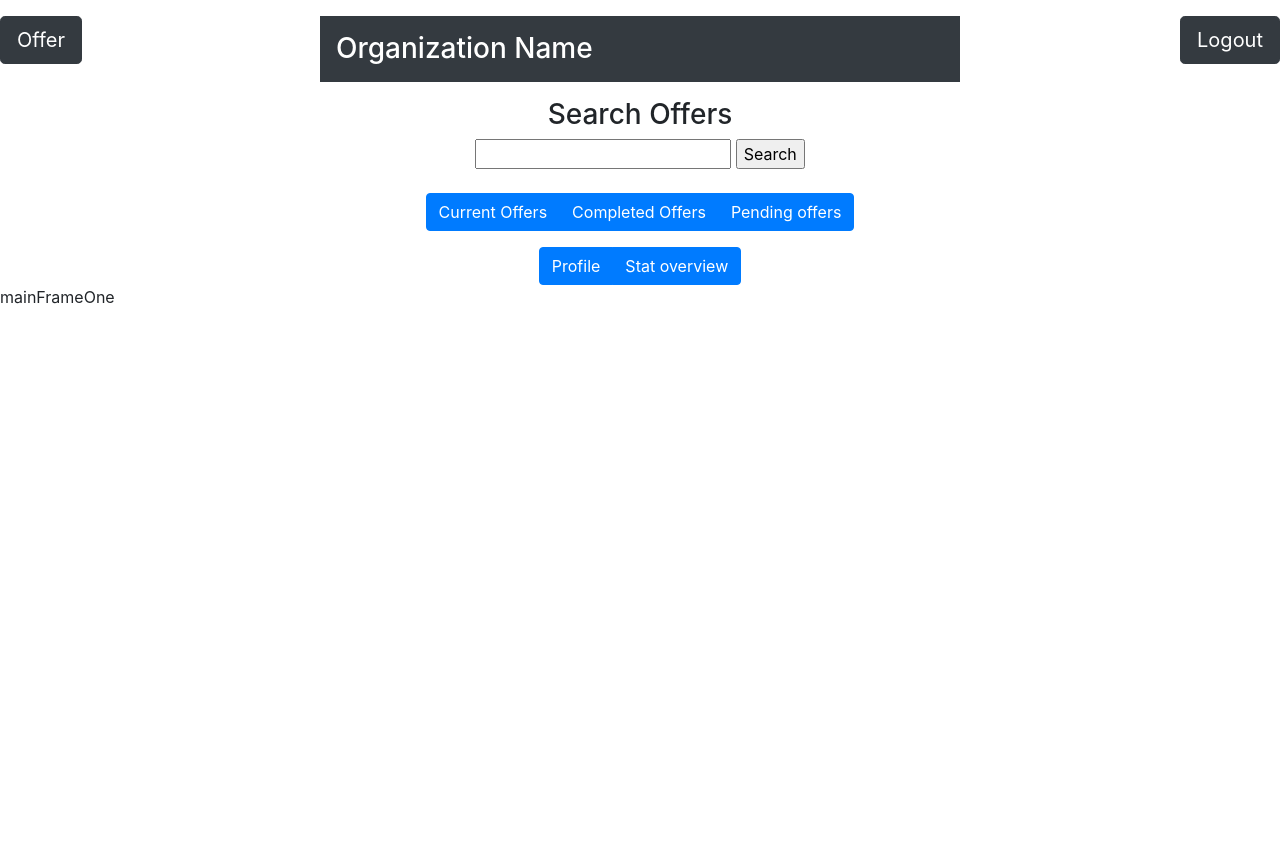
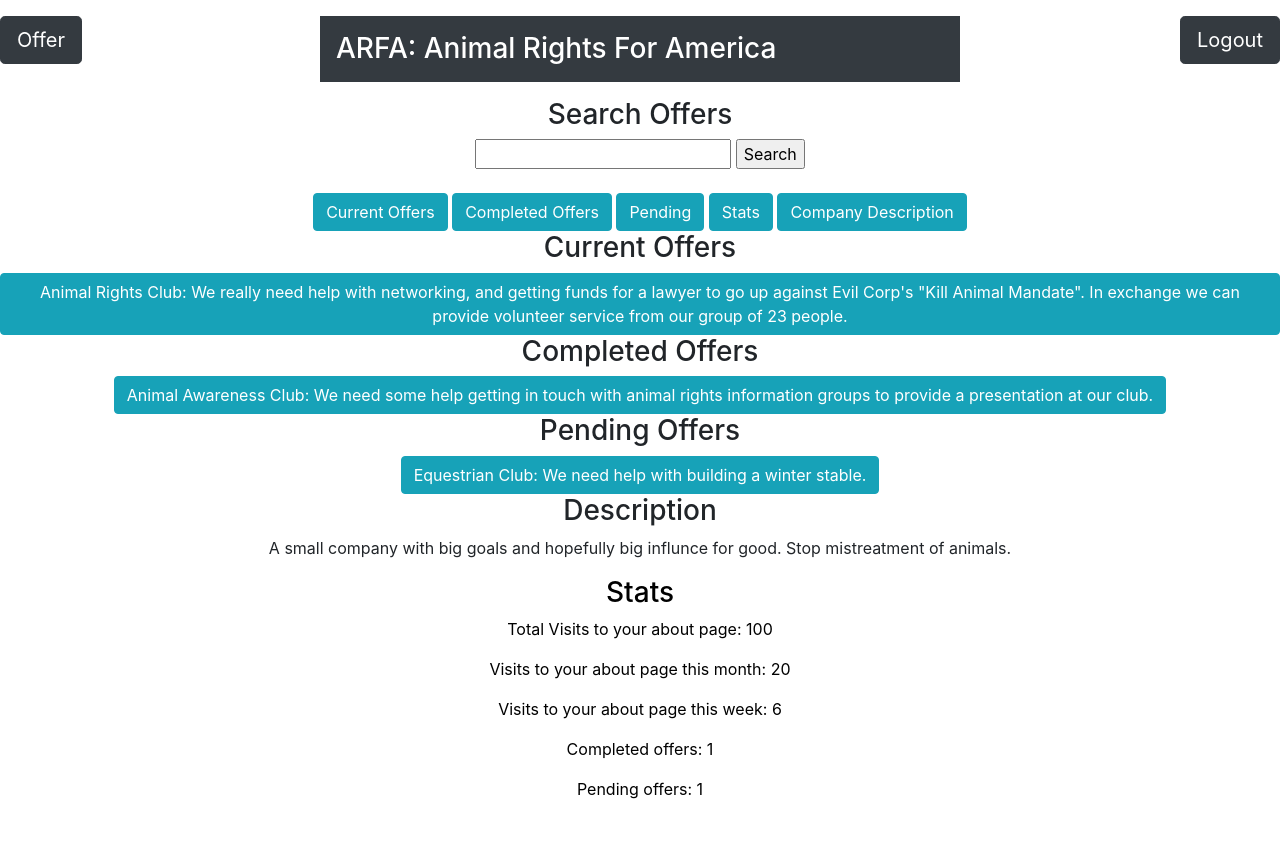
Before and after one commit to williammunnich/Hacky-bois, a Flask app: page /company/1 in a window 1280 px wide. Before the commit the page ends 304 px from the top, so only its background shows below. Run offline with Flask 2, Linux system fonts and the light colour scheme; some libraries are stand-ins or nearby versions.

Commit message:
small chnge

```diff
--- a/hackathon/templates/business.html
+++ b/hackathon/templates/business.html
@@ -12,7 +12,6 @@
 
 <head>
     <title>Hacky Bois</title>
-    <script src={{ url_for('static', filename='script/main.js') }}></script>
     <style href="{{ url_for('static', filename='css/style.css') }}" rel="stylesheet" type="text/css"></style>
     <meta name="viewport" content="width=device-width, initial-scale=1">
 </head>
@@ -34,12 +33,10 @@
 </div>
 
 <div class="float-left">
-    <button type="button" class="btn btn-info btn-dark btn-lg right" data-toggle="modal" data-target="#business-modal">
-        Offer
-    </button>
+  <button type="button" class="btn btn-info btn-dark btn-lg right" data-toggle="modal" data-target="#business-modal">Offer</button>
 </div>
 
-<h3 class="container w-50 p-3 my-3 bg-dark text-white">Organization Name</h3>
+<h3 class="container w-50 p-3 my-3 bg-dark text-white">ARFA: Animal Rights For America</h3>
 
 <div class="text-center">
   <h3>Search Offers</h3>
@@ -50,129 +47,55 @@
   </form>
 </div>
 
-<!--
-  <div class="tab">
-    <button class="tablinks" onclick="openPage1(event, 'Dashboard')">Dashboard</button>
+
+<div style="text-align:center;">
+<div class="tab1">
+  <button class="btn btn-info" class="tablinks"  onclick="openPage1(event, 'Current_Offers')">Current Offers</button>
+  <button class="btn btn-info" class="tab1links" onclick="openPage1(event, 'Completed_Offers')">Completed Offers</button>
+  <button class="btn btn-info" class="tab1links" onclick="openPage1(event, 'Pending')">Pending</button>
+  <button class="btn btn-info" class="tab1links" onclick="openPage1(event, 'Stats')">Stats</button>
+  <button class="btn btn-info" class="tab1links" onclick="openPage1(event, 'Company_Description')">Company Description</button>
+
+</div>
+
+<div id="Current_Offers" class="tab1content">
+  <h3>Current Offers</h3>
+
+  <button class="btn btn-info"><a href= "club_about.html" style="color:white;">Animal Rights Club: We really need help with networking, and getting funds for a lawyer to go up against Evil Corp's "Kill Animal Mandate". In exchange we can provide volunteer service from our group of 23 people.</a></button>
+  <br>
+
+</div>
+<div id="Completed_Offers" class="tab1content">
+  <h3>Completed Offers</h3>
+  <button class="btn btn-info"><a href= "#" style="color:white;">Animal Awareness Club: We need some help getting in touch with animal rights information groups to provide a presentation at our club.</a></button>
+  <br>
+</div>
+
+<div id="Pending" class="tab1content">
+  <h3>Pending Offers</h3>
+  <button class="btn btn-info"><a href= "#" style="color:white;">Equestrian Club: We need help with building a winter stable.</a></button>
+  <br>
+</div>
+
+<div id="Company_Description" class="tab1content">
+  <h3>Description</h3>
+  <p>A small company with big goals and hopefully big influnce for good. Stop mistreatment of animals.</p>
 
 
-    <button class="tablinks" onclick="openPage1(event, 'Dashboard')">Offers</button>
-    <button class="tablinks" onclick="openPage1(event, 'Dashboard')">Past Offers</button>
-
-    <br><br>
-  </form>
+  <div id='Stats' class="tab1content" style="color:Black;">
+    <h3>Stats</h3>
+    <p>Total Visits to your about page: 100</p>
+    <p>Visits to your about page this month: 20</p>
+    <p>Visits to your about page this week: 6</p>
+    <p>Completed offers: 1</p>
+    <p>Pending offers: 1</p>
   </div>
+    <br>
+    <br>
 
 
-  <div id="Dashboard" class="tabcontent">
-
-    <h3>Dashboard</h3>
-
-      <button type="submit" id = "Current" name="Current" value="Current">Current</button>
-      <button type="submit" id = "Description" name="Description" value="Description">Description</button>
-      <button type="submit" id = "Stats" name="Stats" value="Stats">Stats</button>
-      <button type="submit" id = "Pending" name="Pending" value="Pending">Pending</button>
-
-      <br><br>
-  </div>
-
-    <div id="Current" class="tabcontent">
-    {% for offer in offers_current %}
-    <button><a href={{offers_current_info}}>{{offer_current}}</a></button>
-    <br>
-    {% endfor %}
-    </div>
-
-
-    <div id="Description" class="tabcontent">
-      {{company_description}}
-    </div>
-  -->
-
-<div class="text-center">
-    <div class="btn-group">
-        <button type="button" class="btn btn-primary" onclick="myFunction()">Current Offers</button>
-        <button type="button" class="btn btn-primary" onclick="openPage1(event, 'Completed')">Completed Offers</button>
-        <button type="button" class="btn btn-primary" onclick="openPage2(event, 'Pending2')">Pending offers</button>
 </div>
 </div>
 
-<div class="text-center pt-3">
-    <div class="btn-group">
-        <button type="button" class="btn btn-primary" onclick="openPage2(event, 'Description')">Profile</button>
-        <button type="button" class="btn btn-primary" onclick="openPage2(event, 'Stats')">Stat overview</button>
-    </div>
-</div>
-
-<div id="mainFrameOne">
-    <p>mainFrameOne</p>
-</div>
-
-<div id="mainFrameTwo" style="display:none;">
-    <p>mainFrameTwo</p>
-</div>
-
-<script src={{ url_for('static', filename='script/main.js') }}></script>
-
-<div id="business-modal" class="modal fade" role="dialog">
-    <div class="modal-dialog">
-        <!-- Modal content-->
-        <div class="modal-content">
-            <div class="modal-header">
-                <h4 class="modal-title">Submit an Offer</h4>
-                <button type="button" class="close" data-dismiss="modal">&times;</button>
-            </div>
-            <div class="modal-body">
-                {% for message in get_flashed_messages() %}
-                    <div>{{ message }}</div>
-                {% endfor %}
-
-                <div class="container">
-                    <form action="/offer" class="needs-validation" method="post" novalidate>
-
-                        <div class="form-group">
-                            <label for="uname" class="pt-3">Tags:</label>
-                            <input type="text" class="form-control" id="tag:" placeholder="" name="mail"
-                                   required>
-                            <div class="valid-feedback"></div>
-                            <div class="invalid-feedback">Please fill out this field.</div>
-                        </div>
-
-                        <div class="form-group">
-                            <label for="pwd">Password:</label>
-                            <input type="password" class="form-control" id="description" placeholder="Enter password"
-                                   name="pswd" required>
-                            <div class="valid-feedback"></div>
-                            <div class="invalid-feedback">Please fill out this field.</div>
-                        </div>
-
-                        <div class="form-group form-check">
-                            <label class="form-check-label" class="pt-2">
-                                <input class="form-check-input" type="checkbox" name="remember" required> I agree to the
-                                <a href="../static/html/terms.html"> Terms and Conditions</a> .
-                                <div class="valid-feedback"></div>
-                                <div class="invalid-feedback">Check this checkbox to continue.</div>
-                            </label>
-                        </div>
-
-                        <button type="submit" class="btn btn-primary">Submit</button>
-                    </form>
-                </div>
-            </div>
-
-            <div class="modal-footer">
-                <button type="button" class="btn btn-default" data-dismiss="modal">Close</button>
-            </div>
-
-        </div>
-    </div>
-</div>
-
-<script>
-    function myFunction() {
-        document.getElementById("mainFrameOne").style.display = "none";
-        document.getElementById("mainFrameTwo").style.display = "block";
-    }
-</script>
-
 <script src="https://ajax.googleapis.com/ajax/libs/jquery/3.5.1/jquery.min.js"></script>
 </body>
```
Lines whose indentation alone changed are shown as unchanged.
